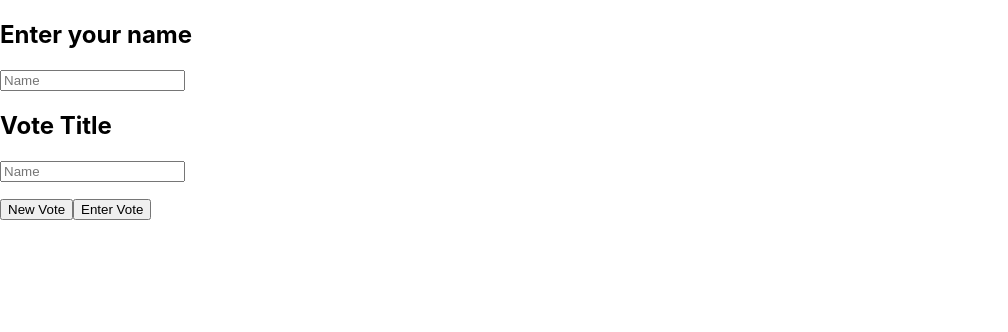
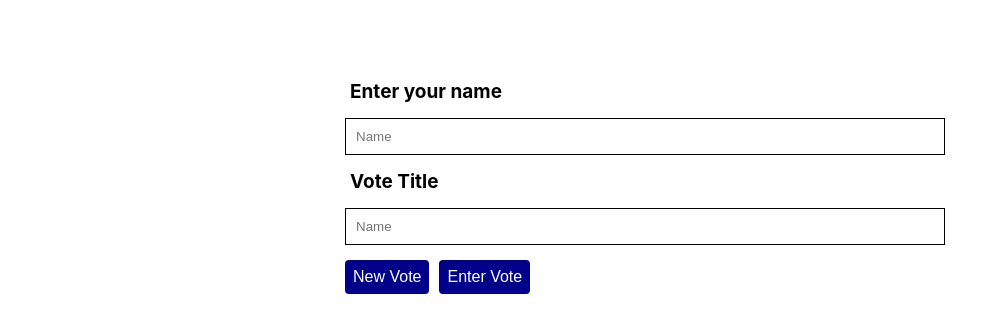
Before and after one commit to joesRepos/StoryPoker, a React (Create React App) app in the folder client/: page / in a window 1280 px wide. Shown: the top 332 px of the page, without its empty margins (0-1008 px from the left). Built offline with nearby package versions, Linux system fonts and the light colour scheme.

Commit message:
Adding CSS, from the ToDone project.

```diff
--- /dev/null
+++ b/client/src/pages/App.css
@@ -0,0 +1,69 @@
+.vote-page,.login-page {
+    max-width: 600px;
+    margin: 50px auto;
+    padding: 20px;
+    background-color: white;
+}
+
+h1 {
+    font-size: 25px;
+    margin: 10px;
+}
+
+h2 {
+    font-size: 19px;
+    margin: 10px;
+}
+
+p {
+    font-size: 17px;
+    margin: 5px;
+}
+
+input {
+    width: 100%;
+    padding: 10px;
+    margin: 5px;
+    border: 1px solid;
+    box-sizing: border-box;
+}
+
+select {
+    padding: 8px;
+    font-size: 16px;
+    margin: 5px;
+
+  }
+
+button {
+    background-color: darkblue;
+    border: none;
+    color: white;
+    border-radius: 4px;
+    font-size: 16px;
+    padding: 8px;
+    margin: 5px;
+}
+
+table {
+    width: 80%;
+    border-collapse: collapse;
+    margin-top: 15px;
+}
+
+th, td {
+    border: 1px solid lightgray;
+    padding: 8px;
+    text-align: left;
+}
+
+th {
+    background-color: darkblue;
+    color: white;
+    font-size: 15px;
+}
+
+td {
+    background-color: white;
+    font-size: 15px;
+}
--- a/client/src/pages/LoginPage.jsx
+++ b/client/src/pages/LoginPage.jsx
@@ -1,5 +1,6 @@
 import { useNavigate } from "react-router-dom";
 import React, {useEffect, useState} from 'react';
+import './App.css';
 
 export default function LoginPage() {
     const navigate = useNavigate();
--- a/client/src/pages/VotePage.jsx
+++ b/client/src/pages/VotePage.jsx
@@ -1,5 +1,6 @@
 import { useNavigate } from "react-router-dom";
 import React, {useEffect, useState} from 'react';
+import './App.css';
 
 export default function LoginPage() {
     const navigate = useNavigate();
```
